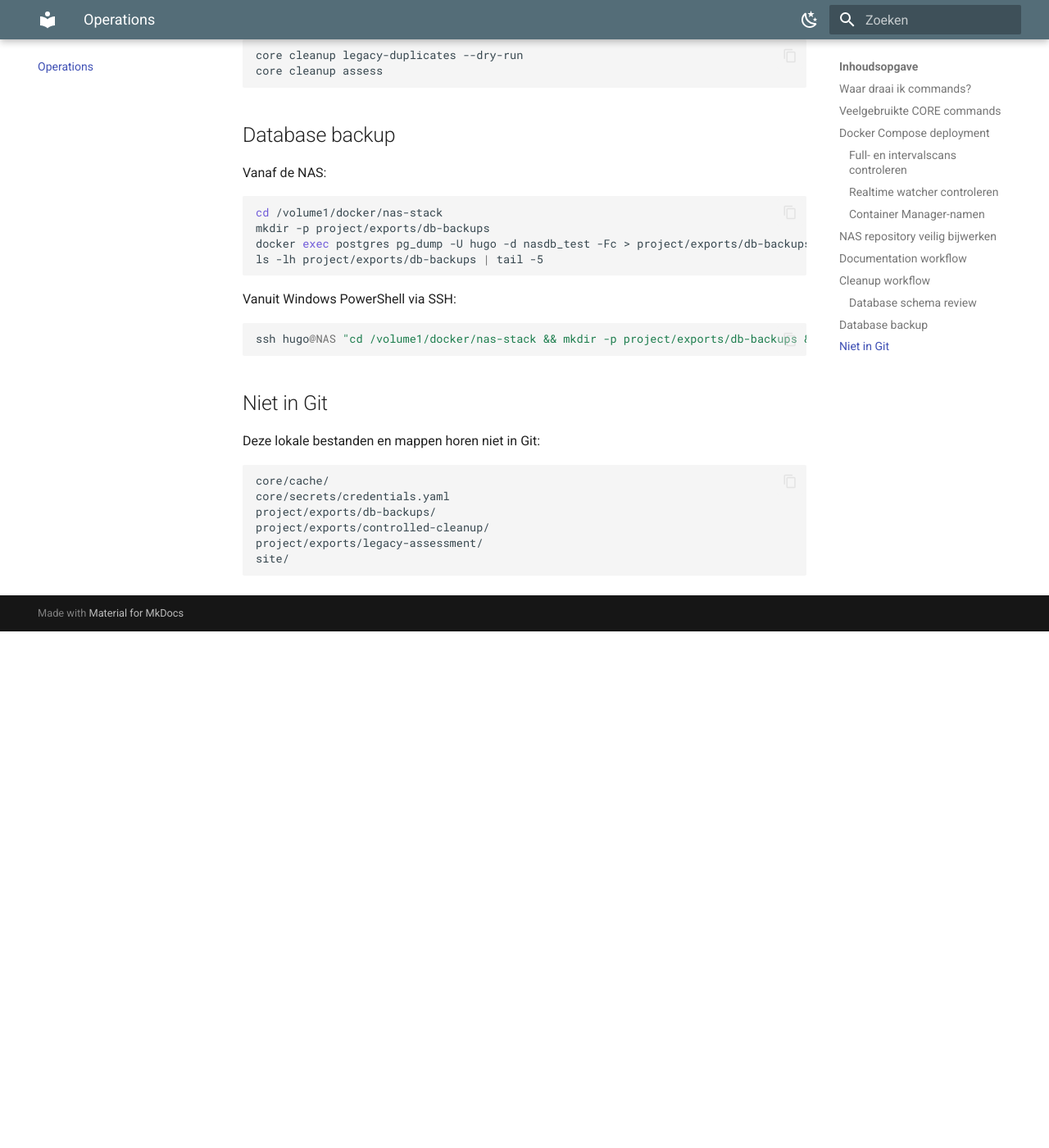
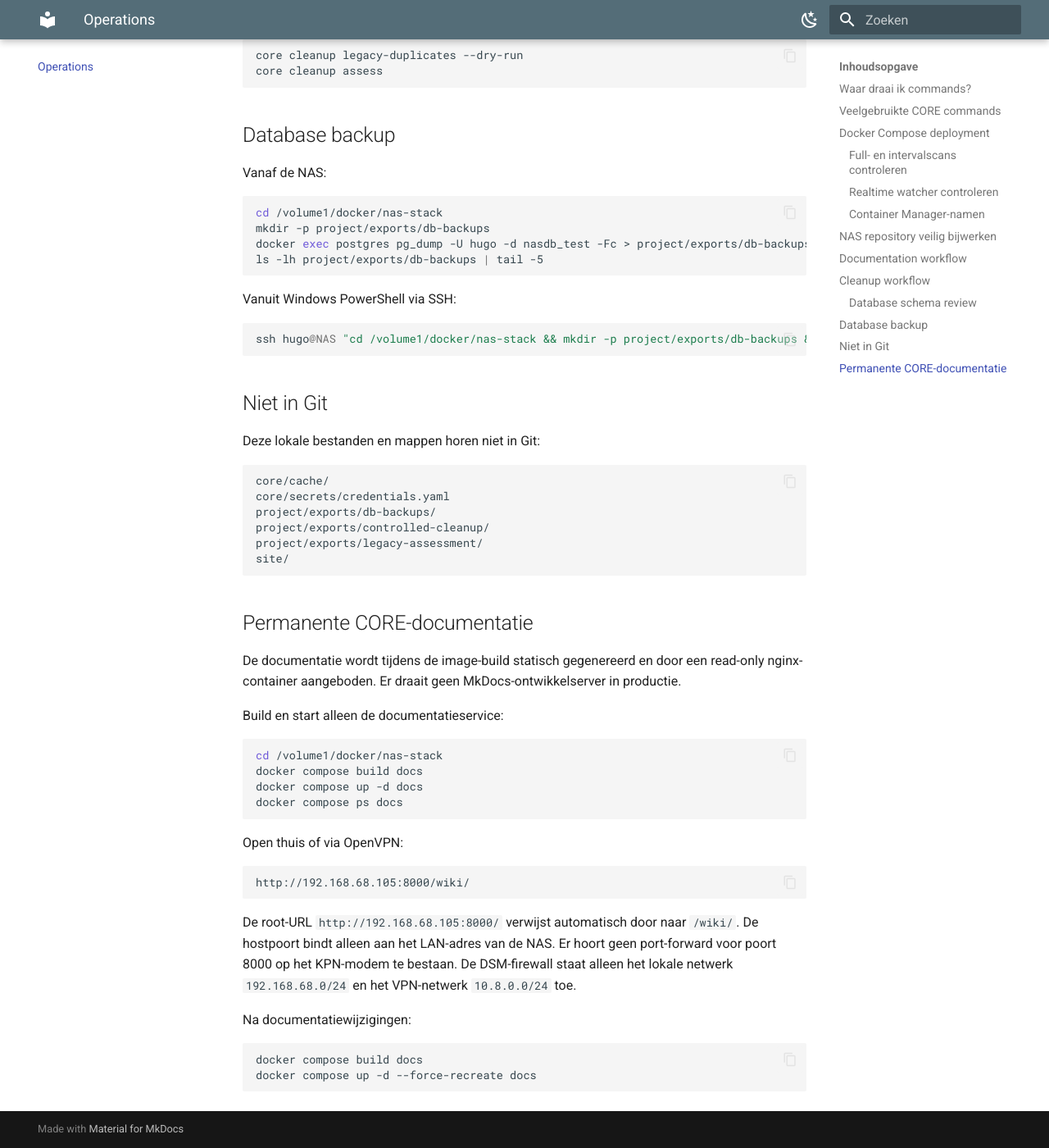
Before and after one commit to hugcoding/core-platform, an MkDocs documentation site: the page built from docs/wiki/operations.md, in a window 1280 px wide and 1400 px high, scrolled down 5366 px. Shown: the whole window at 82% size. Built offline with MkDocs 1.6.1 and Material for MkDocs 9.7.7, drawn with Linux system fonts in a browser that asks for light colours; before the commit the page ends 6136 px from its top, so only the background shows below that.

Commit message:
SCRUM-38 host permanent docs with nginx

````diff
--- a/docs/wiki/operations.md
+++ b/docs/wiki/operations.md
@@ -272,3 +272,37 @@ project/exports/controlled-cleanup/
 project/exports/legacy-assessment/
 site/
 ```
+
+## Permanente CORE-documentatie
+
+De documentatie wordt tijdens de image-build statisch gegenereerd en door een
+read-only nginx-container aangeboden. Er draait geen MkDocs-ontwikkelserver in
+productie.
+
+Build en start alleen de documentatieservice:
+
+```bash
+cd /volume1/docker/nas-stack
+docker compose build docs
+docker compose up -d docs
+docker compose ps docs
+```
+
+Open thuis of via OpenVPN:
+
+```text
+http://192.168.68.105:8000/wiki/
+```
+
+De root-URL `http://192.168.68.105:8000/` verwijst automatisch door naar
+`/wiki/`. De hostpoort bindt alleen aan het LAN-adres van de NAS. Er hoort geen
+port-forward voor poort 8000 op het KPN-modem te bestaan. De DSM-firewall staat
+alleen het lokale netwerk `192.168.68.0/24` en het VPN-netwerk `10.8.0.0/24`
+toe.
+
+Na documentatiewijzigingen:
+
+```bash
+docker compose build docs
+docker compose up -d --force-recreate docs
+```
````
Also changed, not shown: docker-compose.yml (+11 -0 lines), tools/docs/nginx.conf (added, +19 -0 lines), 3 other files.
